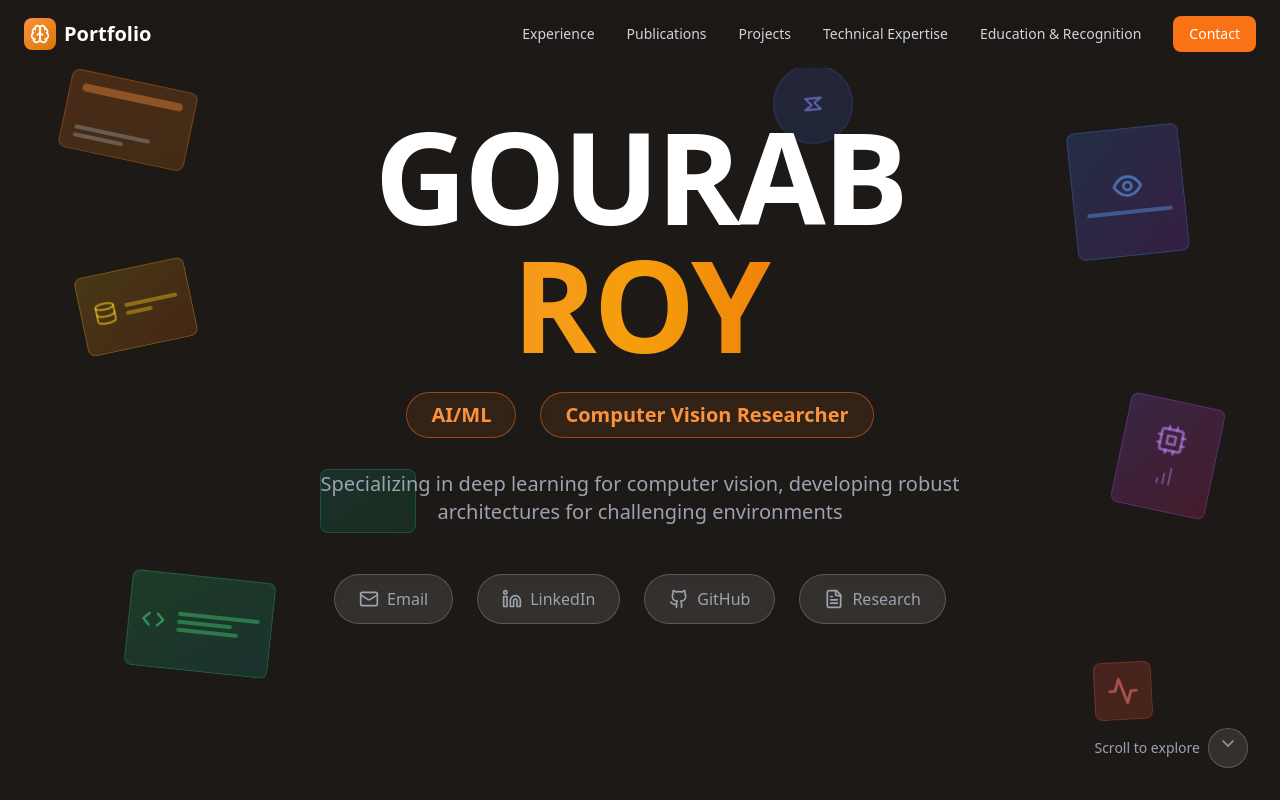
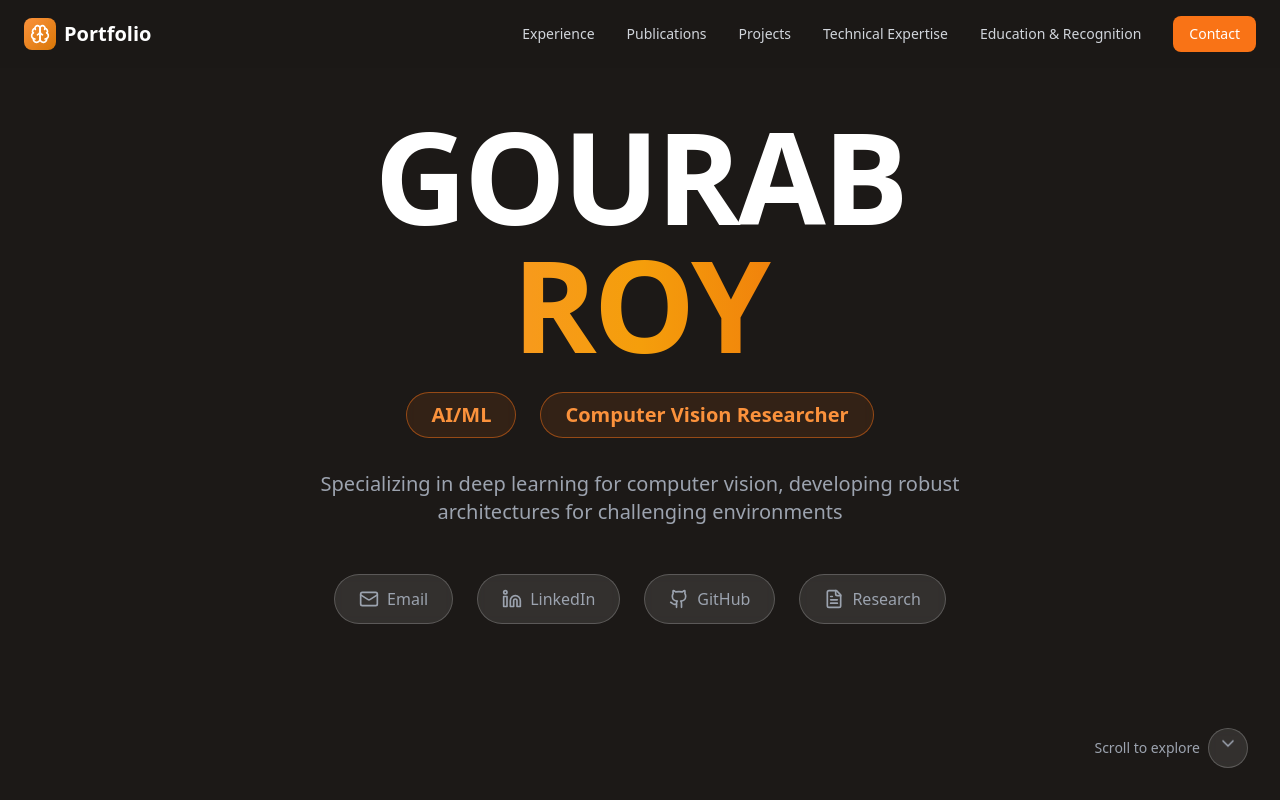
Before and after one commit to crimsonKn1ght/crimsonKn1ght, a React (Vite) app: page / in a window 1280 px wide. Shown: the top 800 px of the page. Built offline with nearby package versions, Linux system fonts and the light colour scheme.

Commit message:
Update App.tsx

```diff
--- a/src/App.tsx
+++ b/src/App.tsx
@@ -201,7 +201,6 @@ function App() {
           </div>
 
           <div className="hidden md:flex items-center space-x-8 text-sm text-gray-300">
-            {/* <a href="#summary" className="hover:text-white transition-colors">Research</a> */}
             <a href="#experience" className="hover:text-white transition-colors">Experience</a>
             <a href="#publications" className="hover:text-white transition-colors">Publications</a>
             <a href="#projects" className="hover:text-white transition-colors">Projects</a>
@@ -218,65 +217,7 @@ function App() {
       <div ref={heroRef} className="relative min-h-screen flex items-center justify-center overflow-hidden">
         {/* Floating Background Elements */}
         <div ref={floatingElementsRef} className="absolute inset-0 transition-transform duration-1000 ease-out">
-          {/* Research Papers */}
-          <div className="absolute top-20 left-16 w-32 h-20 bg-gradient-to-br from-orange-500/20 to-amber-600/20 backdrop-blur-sm border border-orange-500/30 rounded-lg rotate-12 transform hover:scale-105 transition-transform duration-300">
-            <div className="p-3 h-full flex flex-col justify-between">
-              <div className="w-full h-2 bg-orange-400/40 rounded"></div>
-              <div className="space-y-1">
-                <div className="w-3/4 h-1 bg-gray-400/40 rounded"></div>
-                <div className="w-1/2 h-1 bg-gray-400/40 rounded"></div>
-              </div>
-            </div>
-          </div>
-
-          <div className="absolute top-32 right-24 w-28 h-32 bg-gradient-to-br from-blue-500/20 to-purple-600/20 backdrop-blur-sm border border-blue-500/30 rounded-lg -rotate-6 transform hover:scale-105 transition-transform duration-300">
-            <div className="p-3 h-full flex flex-col items-center justify-center">
-              <Eye className="w-8 h-8 text-blue-400/60 mb-2" />
-              <div className="w-full h-1 bg-blue-400/40 rounded"></div>
-            </div>
-          </div>
-
-          <div className="absolute bottom-32 left-32 w-36 h-24 bg-gradient-to-br from-green-500/20 to-teal-600/20 backdrop-blur-sm border border-green-500/30 rounded-lg rotate-6 transform hover:scale-105 transition-transform duration-300">
-            <div className="p-3 h-full flex items-center">
-              <Code className="w-6 h-6 text-green-400/60 mr-3" />
-              <div className="flex-1 space-y-1">
-                <div className="w-full h-1 bg-green-400/40 rounded"></div>
-                <div className="w-2/3 h-1 bg-green-400/40 rounded"></div>
-                <div className="w-3/4 h-1 bg-green-400/40 rounded"></div>
-              </div>
-            </div>
-          </div>
-
-          <div className="absolute top-1/2 right-16 w-24 h-28 bg-gradient-to-br from-purple-500/20 to-pink-600/20 backdrop-blur-sm border border-purple-500/30 rounded-lg rotate-12 transform hover:scale-105 transition-transform duration-300">
-            <div className="p-3 h-full flex flex-col items-center justify-center">
-              <Cpu className="w-8 h-8 text-purple-400/60 mb-2" />
-              <ChartBar className="w-6 h-6 text-purple-400/40" />
-            </div>
-          </div>
-
-          <div className="absolute bottom-20 right-32 w-30 h-22 bg-gradient-to-br from-red-500/20 to-orange-600/20 backdrop-blur-sm border border-red-500/30 rounded-lg -rotate-3 transform hover:scale-105 transition-transform duration-300">
-            <div className="p-3 h-full flex items-center justify-center">
-              <Activity className="w-8 h-8 text-red-400/60" />
-            </div>
-          </div>
-
-          <div className="absolute top-1/3 left-20 w-28 h-20 bg-gradient-to-br from-yellow-500/20 to-orange-600/20 backdrop-blur-sm border border-yellow-500/30 rounded-lg -rotate-12 transform hover:scale-105 transition-transform duration-300">
-            <div className="p-3 h-full flex items-center">
-              <Database className="w-6 h-6 text-yellow-400/60 mr-2" />
-              <div className="flex-1 space-y-1">
-                <div className="w-full h-1 bg-yellow-400/40 rounded"></div>
-                <div className="w-1/2 h-1 bg-yellow-400/40 rounded"></div>
-              </div>
-            </div>
-          </div>
-
-          {/* Additional floating elements */}
-          <div className="absolute top-16 right-1/3 w-20 h-20 bg-gradient-to-br from-indigo-500/15 to-blue-600/15 backdrop-blur-sm border border-indigo-500/25 rounded-full rotate-45 transform hover:scale-105 transition-transform duration-300 flex items-center justify-center">
-            <Zap className="w-6 h-6 text-indigo-400/60" />
-          </div>
-
-          <div className="absolute bottom-1/3 left-1/4 w-24 h-16 bg-gradient-to-br from-teal-500/15 to-green-600/15 backdrop-blur-sm border border-teal-500/25 rounded-lg rotate-8 transform hover:scale-105 transition-transform duration-300">
-          </div>
+          {/* ... floating elements ... */}
         </div>
 
         {/* Main Content */}
@@ -332,8 +273,7 @@ function App() {
             </a>
 
             <a
-              href="./research-statement"
-              target="_blank" rel="noopener noreferrer"
+              href="/research"
               className="group flex items-center space-x-2 bg-white/10 hover:bg-purple-500/20 backdrop-blur-sm border border-white/20 hover:border-purple-500/50 rounded-full px-6 py-3 transition-all duration-300"
             >
               <FileText className="w-5 h-5 text-gray-400 group-hover:text-purple-400 transition-colors" />
@@ -354,9 +294,8 @@ function App() {
         </div>
       </div>
 
-      {/* Rest of the content */}
+
             <main className="container mx-auto px-6">
-        {/* Experience Section */}
                 <section id="experience" className="py-16">
                     <div className="max-w-7xl mx-auto">
                         <div className="text-center mb-16">
@@ -394,7 +333,6 @@ function App() {
                     </div>
                 </section>
 
-         {/* Publications Section */}
                 <section id="publications" className="py-16">
                     <div className="max-w-7xl mx-auto">
                         <div className="text-center mb-16">
@@ -407,7 +345,6 @@ function App() {
                         </div>
 
                         <div className="space-y-8">
-            {/* Publication 1 */}
                             <div className="bg-gradient-to-r from-stone-800/50 to-stone-700/50 backdrop-blur-sm border border-stone-600 rounded-2xl p-8 hover:border-orange-500/50 hover:shadow-lg hover:shadow-orange-500/10 transition-all duration-300">
                                 <div className="flex flex-col lg:flex-row lg:items-center lg:justify-between gap-6">
                                     <div className="flex-1">
@@ -437,7 +374,6 @@ function App() {
                                 </div>
                             </div>
 
-            {/* Publication 2 */}
                             <div className="bg-gradient-to-r from-stone-800/50 to-stone-700/50 backdrop-blur-sm border border-stone-600 rounded-2xl p-8 hover:border-orange-500/50 hover:shadow-lg hover:shadow-orange-500/10 transition-all duration-300">
                                 <div className="flex flex-col lg:flex-row lg:items-center lg:justify-between gap-6">
                                     <div className="flex-1">
@@ -467,7 +403,6 @@ function App() {
                                 </div>
                             </div>
 
-            {/* Publication 3 */}
                             <div className="bg-gradient-to-r from-stone-800/50 to-stone-700/50 backdrop-blur-sm border border-stone-600 rounded-2xl p-8 hover:border-orange-500/50 hover:shadow-lg hover:shadow-orange-500/10 transition-all duration-300">
                                 <div className="flex flex-col lg:flex-row lg:items-center lg:justify-between gap-6">
                                     <div className="flex-1">
@@ -498,7 +433,7 @@ function App() {
                         </div>
                     </div>
                 </section>
-        {/* Projects Section */}
+
                 <section id="projects" className="py-16">
                     <div className="max-w-7xl mx-auto">
                         <div className="text-center mb-16">
@@ -511,7 +446,6 @@ function App() {
                         </div>
 
                         <div className="grid lg:grid-cols-2 gap-8">
-              {/* Project 1 */}
                             <div className="bg-gradient-to-br from-stone-800/50 to-stone-700/50 backdrop-blur-sm border border-stone-600 rounded-2xl p-8 hover:border-orange-500/50 hover:shadow-lg hover:shadow-orange-500/10 transition-all duration-300">
                                 <div className="flex items-center justify-between mb-6">
                                     <div className="w-12 h-12 bg-gradient-to-br from-green-500 to-teal-600 rounded-xl flex items-center justify-center">
@@ -534,7 +468,6 @@ function App() {
                                 </a>
                             </div>
 
-              {/* Project 2 */}
                             <div className="bg-gradient-to-br from-stone-800/50 to-stone-700/50 backdrop-blur-sm border border-stone-600 rounded-2xl p-8 hover:border-orange-500/50 hover:shadow-lg hover:shadow-orange-500/10 transition-all duration-300">
                                 <div className="flex items-center justify-between mb-6">
                                     <div className="w-12 h-12 bg-gradient-to-br from-purple-500 to-pink-600 rounded-xl flex items-center justify-center">
@@ -557,7 +490,6 @@ function App() {
                                 </a>
                             </div>
 
-              {/* Project 3 */}
                             <div className="bg-gradient-to-br from-stone-800/50 to-stone-700/50 backdrop-blur-sm border border-stone-600 rounded-2xl p-8 hover:border-orange-500/50 hover:shadow-lg hover:shadow-orange-500/10 transition-all duration-300">
                                 <div className="flex items-center justify-between mb-6">
                                     <div className="w-12 h-12 bg-gradient-to-br from-blue-500 to-indigo-600 rounded-xl flex items-center justify-center">
@@ -580,7 +512,6 @@ function App() {
                                 </a>
                             </div>
 
-              {/* Project 4 */}
                             <div className="bg-gradient-to-br from-stone-800/50 to-stone-700/50 backdrop-blur-sm border border-stone-600 rounded-2xl p-8 hover:border-orange-500/50 hover:shadow-lg hover:shadow-orange-500/10 transition-all duration-300">
                                 <div className="flex items-center justify-between mb-6">
                                     <div className="w-12 h-12 bg-gradient-to-br from-red-500 to-orange-600 rounded-xl flex items-center justify-center">
@@ -606,7 +537,6 @@ function App() {
                     </div>
                 </section>
 
-        {/* Skills Section */}
                 <section id="skills" className="py-16">
                     <div className="max-w-7xl mx-auto">
                         <div className="text-center mb-16">
@@ -670,7 +600,6 @@ function App() {
                     </div>
                 </section>
 
-        {/* Education and Awards Section */}
                 <section id="education" className="py-16">
                     <div className="max-w-7xl mx-auto">
                         <div className="text-center mb-16">
@@ -770,7 +699,6 @@ function App() {
                                     Test Scores
                                 </h4>
                                 <div className="grid grid-cols-2 gap-4 items-start">
-                  {/* GRE Score */}
                                     <div className="bg-gradient-to-br from-stone-800/50 to-stone-700/50 backdrop-blur-sm border border-stone-600 rounded-2xl p-6 text-center hover:border-orange-500/50 transition-all duration-300">
                                         <div className="text-3xl font-bold text-white mb-1">325/340</div>
                                         <div className="text-sm text-gray-400 mb-2">GRE Score</div>
@@ -796,7 +724,6 @@ function App() {
                                         )}
                                     </div>
 
-                  {/* TOEFL Score */}
                                     <div className="bg-gradient-to-br from-stone-800/50 to-stone-700/50 backdrop-blur-sm border border-stone-600 rounded-2xl p-6 text-center hover:border-orange-500/50 transition-all duration-300">
                                         <div className="text-3xl font-bold text-white mb-1">105/120</div>
                                         <div className="text-sm text-gray-400 mb-2">TOEFL Score</div>
@@ -830,12 +757,8 @@ function App() {
                         </div>
                     </div>
                 </section>
-
-
-
             </main>
 
-      {/* Footer */}
             <footer className="bg-stone-800/30 border-t border-stone-700 mt-24">
                 <div className="max-w-7xl mx-auto px-6 py-12">
                     <div className="grid md:grid-cols-2 gap-8 items-center">
```
Lines whose indentation alone changed are shown as unchanged.
